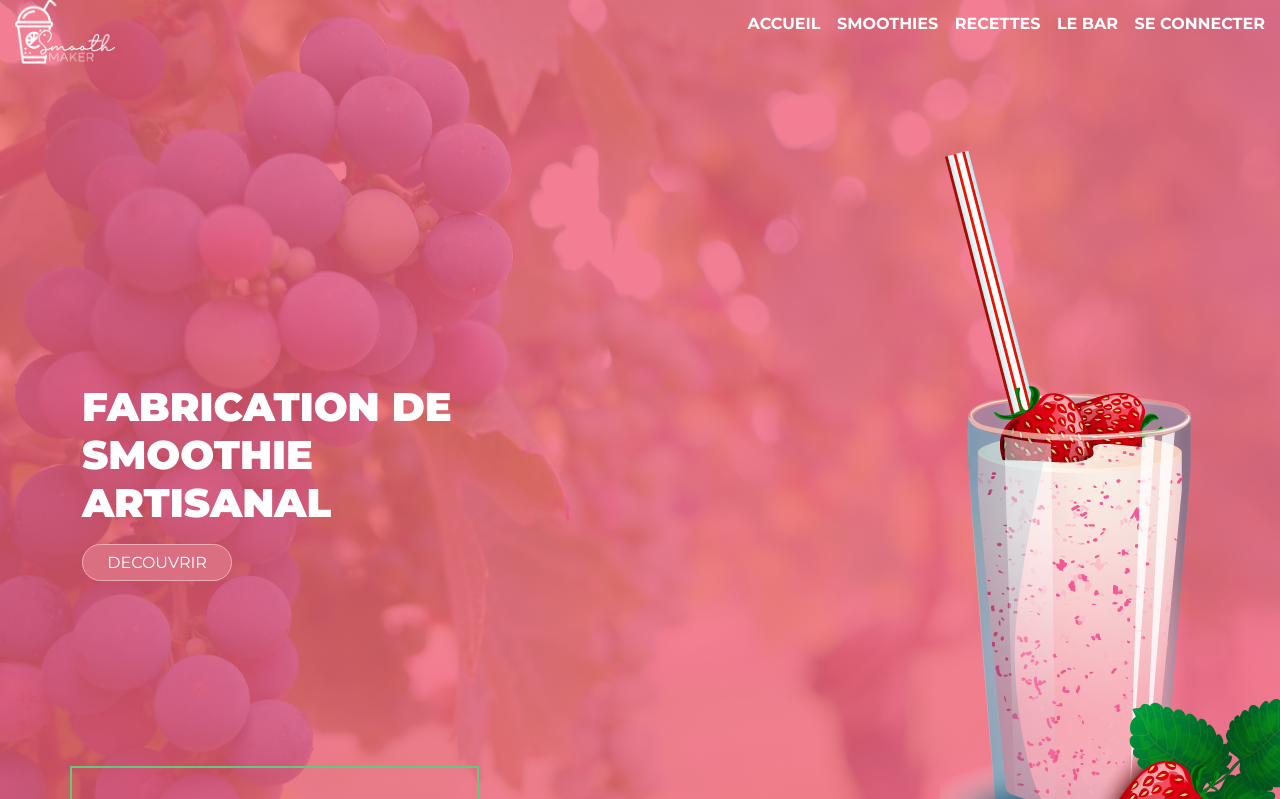
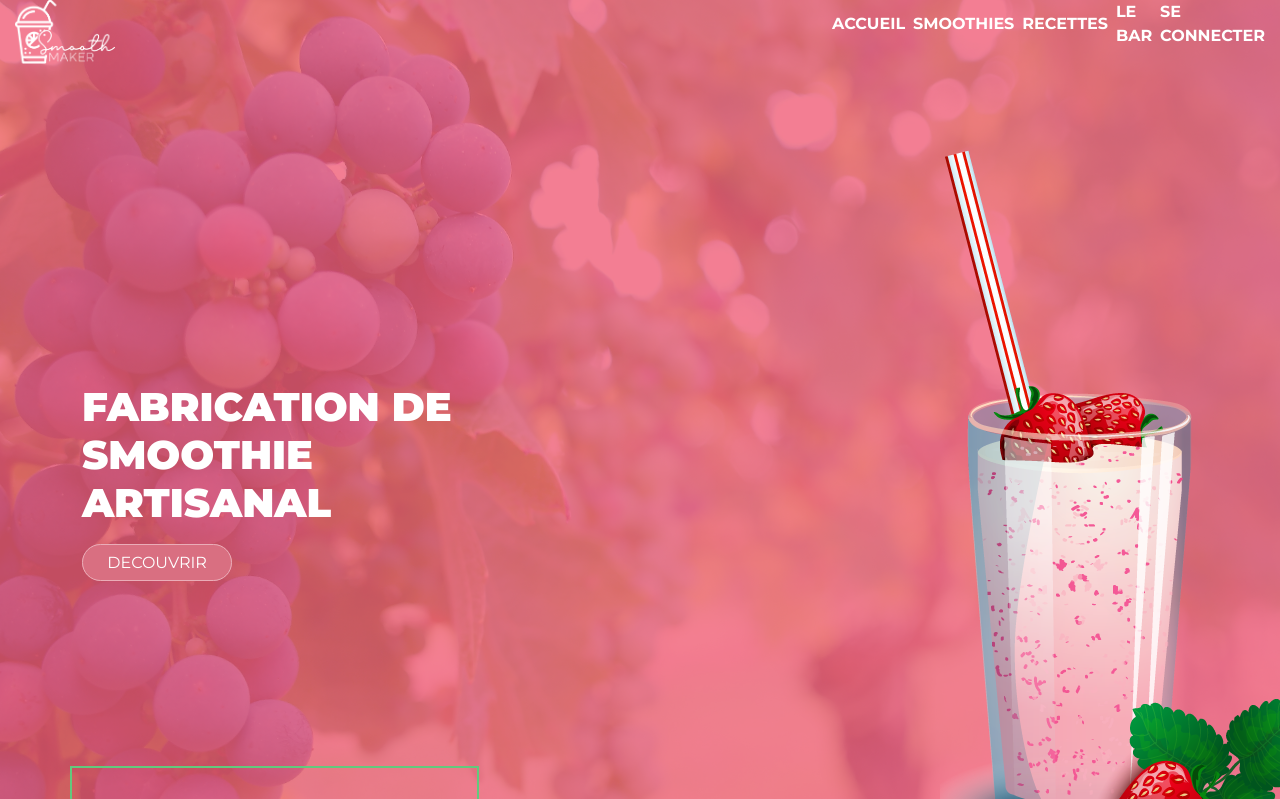
Before and after one commit to Vincent-Contamine/SmoothieMaker, a PHP site: page / in a window 1280 px wide; the page is wider, and only the part inside the window is pictured. Shown: the top 799 px of that part. Run offline with PHP 8.4, Linux system fonts and the light colour scheme; data comes from the database, SQL or seed files in the repository; some libraries are stand-ins or nearby versions; some web fonts are replaced.

Commit message:
css index

```diff
--- a/index.phtml
+++ b/index.phtml
@@ -26,7 +26,7 @@
         <div class="tailleimage col-3">
             <img src="logo/logoblanc.png" alt="logo">
         </div>
-        <ul class="flexnavI col-8">
+        <ul class="flexnavI col-4">
             <li><a href="index.php">ACCUEIL</a></li>
             <li><a href="listesmoothies.php">SMOOTHIES</a> </li>
             <li><a href="listerecettes.php">RECETTES</a> </li>
--- a/layout.phtml
+++ b/layout.phtml
@@ -26,7 +26,7 @@
                 <img src="logo/logo.png" alt="logo">
             </div>
             <!-- <nav class="alignementnav"> -->
-                <ul class="flexnav col-8">
+                <ul class="flexnav col-4">
                     <li><a href="index.php">ACCUEIL</a></li>
                     <li><a href="listesmoothies.php">SMOOTHIES</a> </li>
                     <li><a href="listerecettes.php">RECETTES</a> </li>
```
